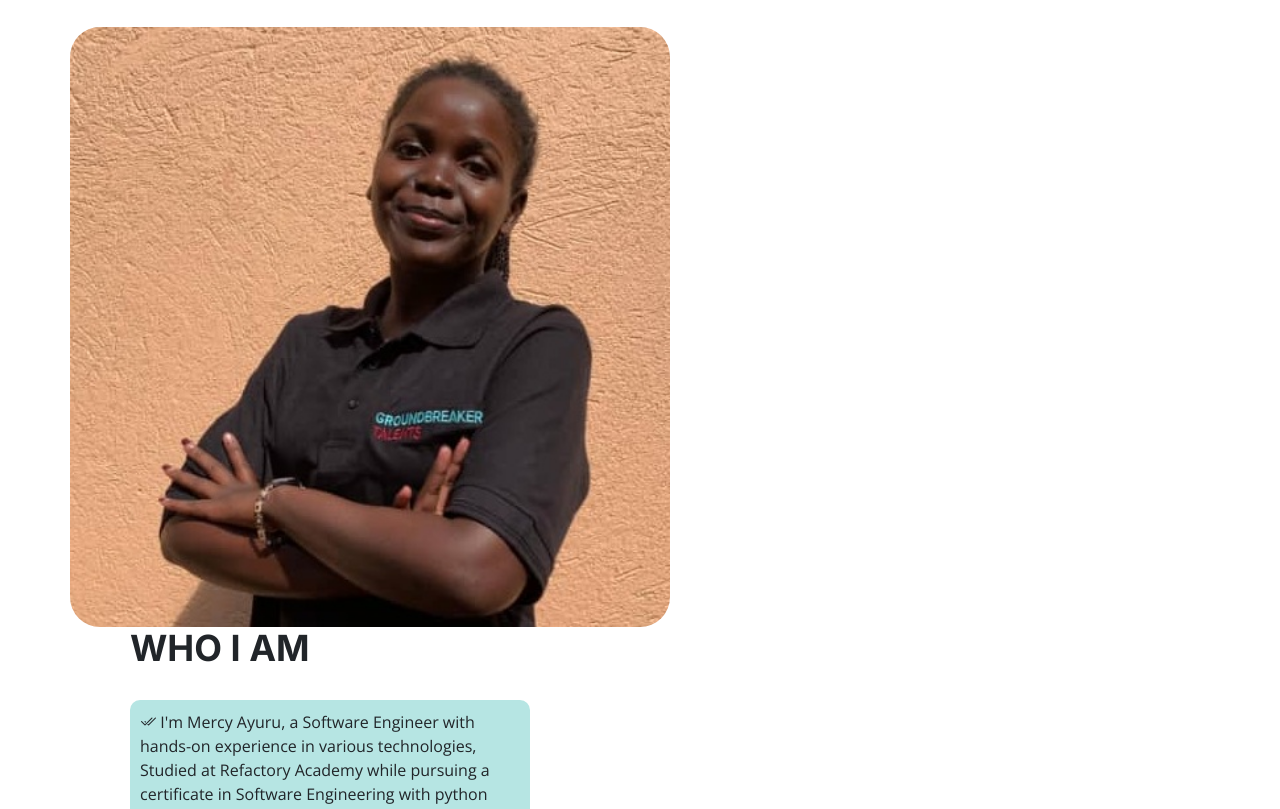
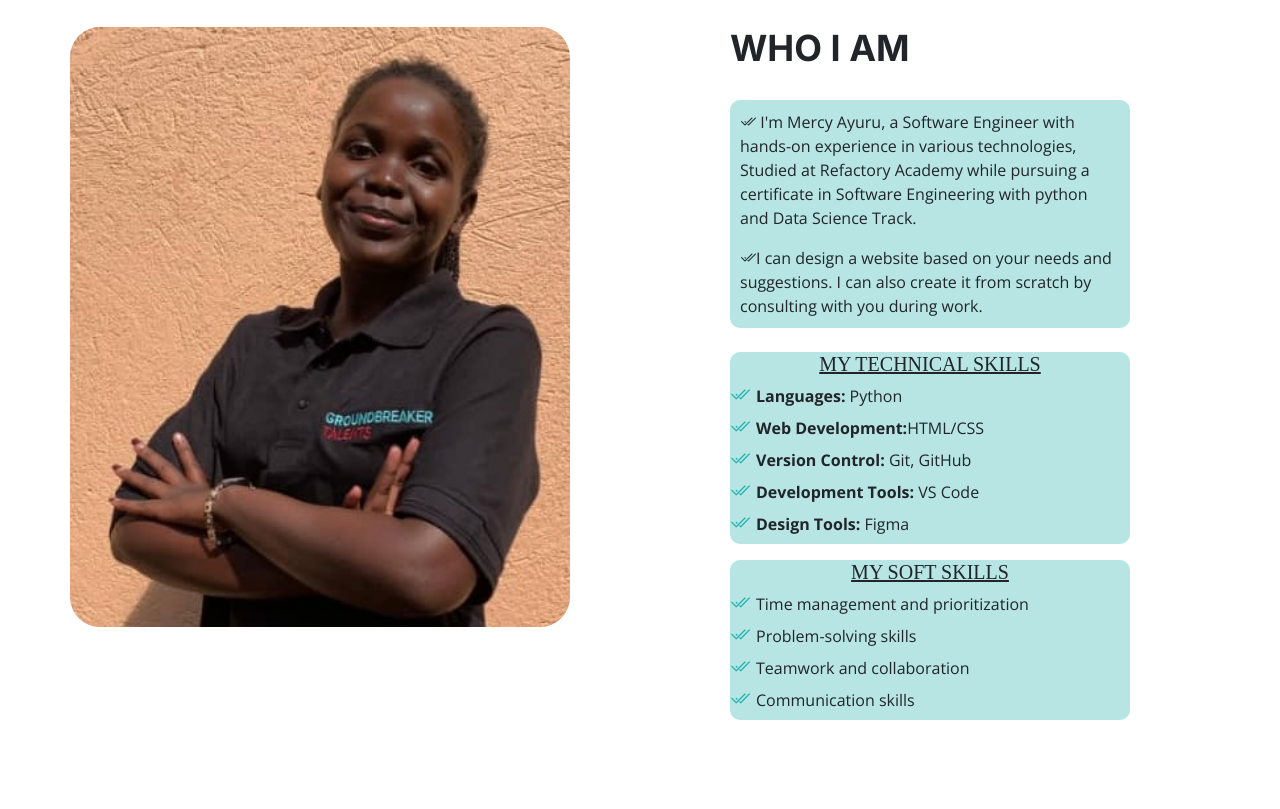
Before and after one commit to Mercy294/profile, a plain HTML site: page index.html in a window 1280 px wide. Shown: the part 767-1576 px from the top of the page. Drawn offline with nearby package versions, Linux system fonts and the light colour scheme; files that its build step writes are made by us from their sources; a script that the page names is missing; a web font is replaced by a local one.

Commit message:
modified: index.html

```diff
--- a/index.html
+++ b/index.html
@@ -133,7 +133,7 @@
 
                 <div class="row md-2">
                     <div class="col-lg-7 position-relative about-img"
-                        style="background-image: url('images/WhatsApp Image 2025-09-11 at 21.46.47_3f79b42a.jpg'); background-size: cover; width: 600px;margin-right: 80px; height: 600px; border-radius: 30px;"
+                        style="background-image: url('images/WhatsApp Image 2025-09-11 at 21.46.47_3f79b42a.jpg'); background-position: -50px center; background-size: cover; width: 500px; margin-right: 100px; height: 600px; border-radius: 30px;"
                         data-aos="fade-up" data-aos-delay="150">
 
                     </div>
```
